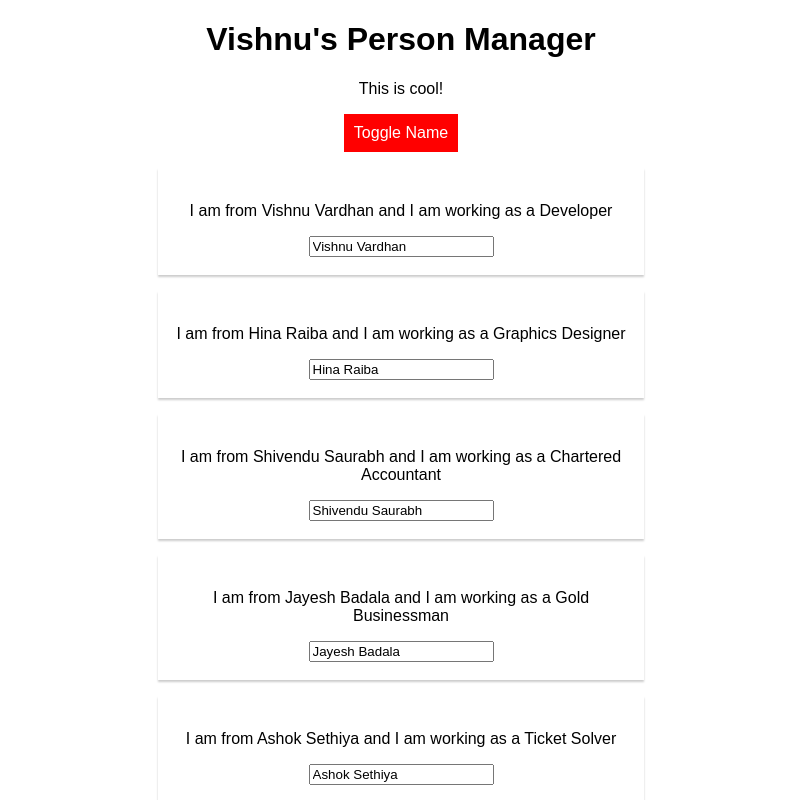
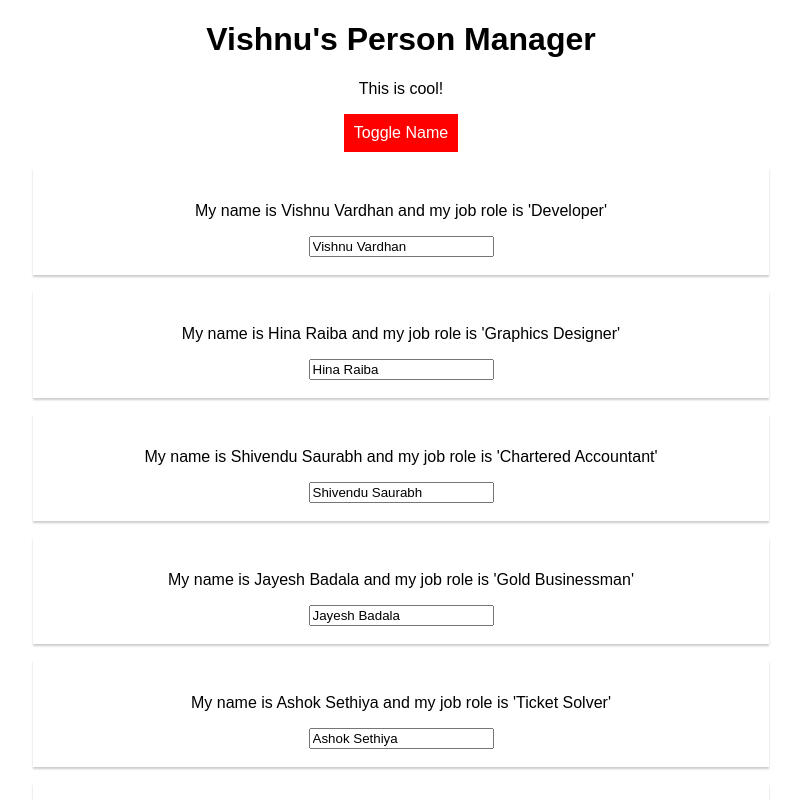
Before and after one commit to Comaecod/react-complete-guide, a React app: page / in a window 1280 px wide. Both pictures are taken after a click on the button "Toggle Name". Shown: the top 800 px of the page, without its empty margins (239-1040 px from the left). Built offline with nearby package versions, Linux system fonts and the light colour scheme.

Commit message:
Fourteenth Commit: Lifecycle Hooks, Update Component Lifecycle Done

```diff
--- a/src/components/Persons/Person/Person.css
+++ b/src/components/Persons/Person/Person.css
@@ -1,5 +1,5 @@
 .Person {
-	width: 60%;
+	width: 50%;
 	margin: 16px auto;
 	border: 2px solid #fff;
 	padding: 16px;
@@ -7,8 +7,8 @@
 	box-shadow: 0 2px 2px #ccc;
 }
 
-@media (min-width: 500px) {
+@media (min-width: 800px) {
 	.Person {
-		width: 450px;
+		width: 700px;
 	}
 }
--- a/src/components/Persons/Person/Person.js
+++ b/src/components/Persons/Person/Person.js
@@ -1,17 +1,19 @@
-import React from 'react';
+import React, { Component } from 'react';
 import classes from './Person.css';
 
-const person = (props) => {
+class Person extends Component {
+	render () {
 		console.log('[Person.js] rendering...');
 		return (
 			<div className={classes.Person}>
-			<p onClick={props.click}>
-				I am from {props.name} and I am working as a {props.job}
+				<p onClick={this.props.click}>
+					My name is {this.props.name} and my job role is '{this.props.job}'
 				</p>
-			<p>{props.children}</p>
-			<input type='text' onChange={props.change} value={props.name} />
+				<p>{this.props.children}</p>
+				<input type='text' onChange={this.props.change} value={this.props.name} />
 			</div>
 		);
-};
+	}
+}
 
-export default person;
+export default Person;
--- a/src/components/Persons/Persons.js
+++ b/src/components/Persons/Persons.js
@@ -1,19 +1,49 @@
-import React from 'react';
+import React, { Component } from 'react';
 import Person from './Person/Person';
 
-const persons = (props) => {
+class Persons extends Component {
+	// static getDerivedStateFromProps (state, props) {
+	// 	console.log('[Persons.js] getDerivedStateFromProps');
+	// 	return state;
+	// }
+
+	shouldComponentUpdate (nextProps, nextState) {
+		console.log('[Persons.js] shouldComponentUpdate');
+		return true;
+	}
+
+	// componentWillReceiveProps (props) {
+	// 	console.log('[Persons.js] componentWillReceiveProps', props);
+	// }
+
+	getSnapshotBeforeUpdate (prevProps, prevState) {
+		console.log('[Persons.js] getSnapshotBeforeUpdate');
+		return { message: 'This is a snapshot!' };
+	}
+
+	componentDidUpdate (prevProps, prevState, snapshot) {
+		console.log('[Persons.js] componentDidUpdate');
+		console.log(snapshot);
+	}
+
+	// componentWillUpdate () {
+	// 	console.log('[Persons.js] componentWillUpdate');
+	// }
+
+	render () {
 		console.log('[Persons.js] redering...');
-	return props.persons.map((person, index) => {
+		return this.props.persons.map((person, index) => {
 			return (
 				<Person
 					name={person.name}
 					job={person.job}
 					key={person.id}
-				click={() => props.clicked(index)}
-				change={(event) => props.changed(event, person.id)}
+					click={() => this.props.clicked(index)}
+					change={(event) => this.props.changed(event, person.id)}
 				/>
 			);
 		});
-};
+	}
+}
 
-export default persons;
+export default Persons;
--- a/src/containers/App.js
+++ b/src/containers/App.js
@@ -26,9 +26,9 @@
 		return state;
 	}
 
-	componentWillMount () {
-		console.log('[App.js] componentWillMount');
-	}
+	// componentWillMount () {
+	// 	console.log('[App.js] componentWillMount');
+	// }
 
 	componentDidMount () {
 		console.log('[App.js] componentDidMount');
```
Lines whose indentation alone changed are shown as unchanged.
